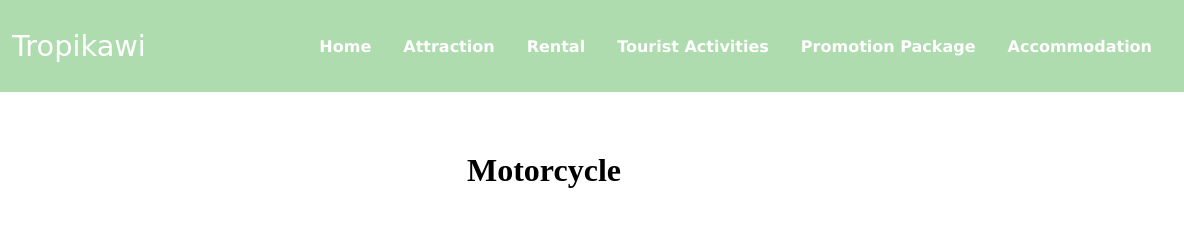
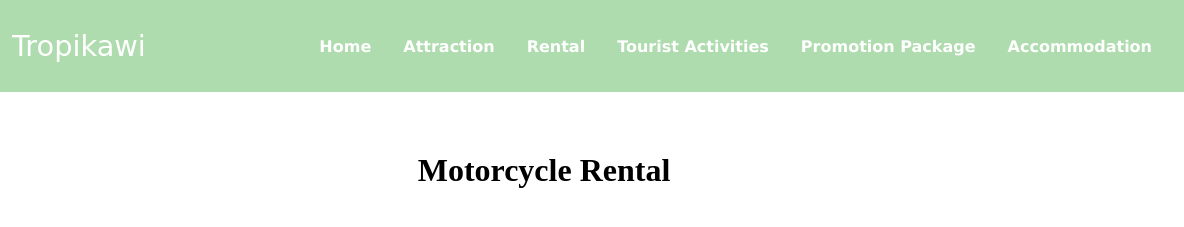
Before and after one commit to dinahhhd/Tropikawi, a plain HTML site: page rental-motorcycle.html in a window 1280 px wide. Shown: the top 227 px of the page, 96-1280 px from the left. Drawn offline with Linux system fonts and the light colour scheme.

Commit message:
Update rental-motorcycle.html

```diff
--- a/rental-motorcycle.html
+++ b/rental-motorcycle.html
@@ -191,7 +191,7 @@ table, th, td {
   </nav>
 </header>
 
-<h1 style="font-family: 'Font Name', fallback; margin-top:60px; margin-bottom:40px; text-align:center;">Motorcycle</h1>
+<h1 style="font-family: 'Font Name', fallback; margin-top:60px; margin-bottom:40px; text-align:center;">Motorcycle Rental</h1>
 
 <table style="width:100%">
   <tr>
```
